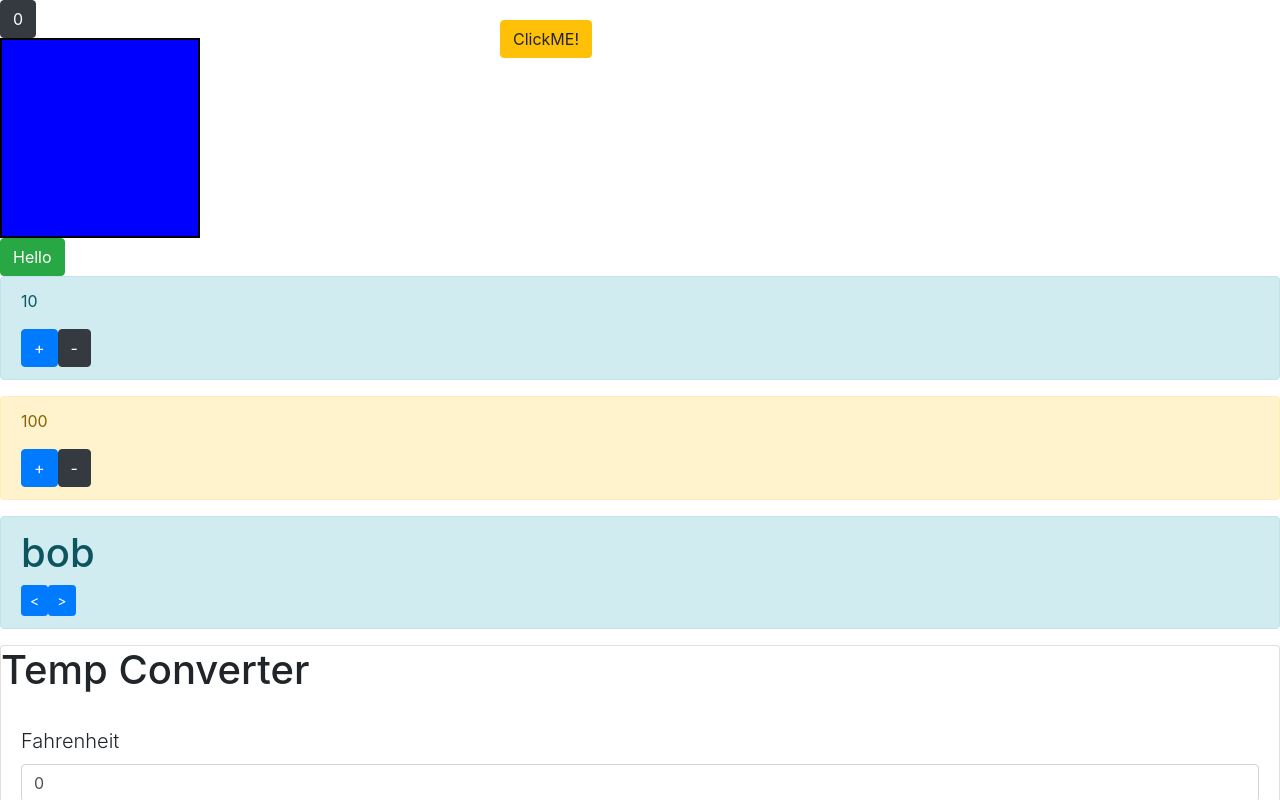
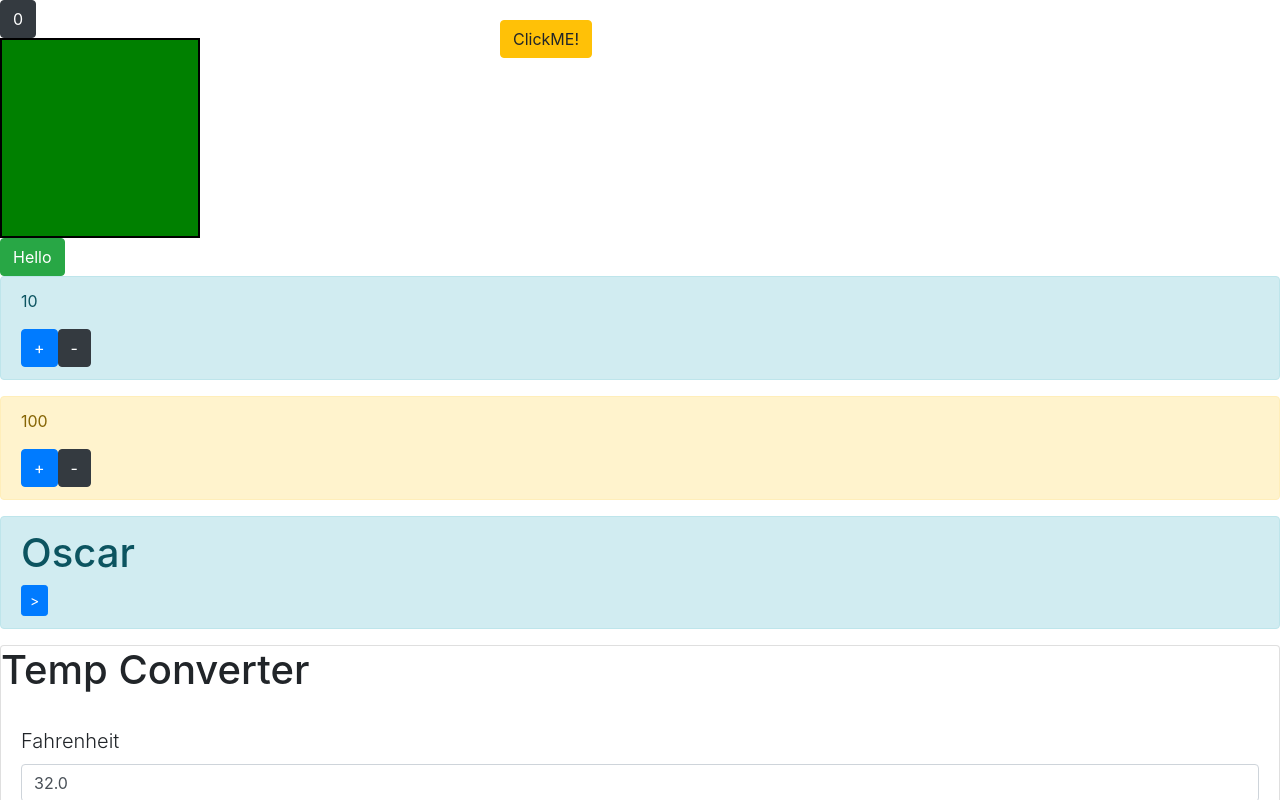
Before and after one commit to willnjl/10-react-continued, a React (Create React App) app: page /hooks in a window 1280 px wide. Shown: the top 800 px of the page. Built offline with nearby package versions, Linux system fonts and the light colour scheme.

Commit message:
start of reducers

```diff
--- a/src/App.js
+++ b/src/App.js
@@ -19,6 +19,7 @@ import CatchMeIfYouCan from "./components/10-hooks/CatchMeIfYouCan";
 import RollCall from "./components/10-hooks/RollCall";
 import TempConverter from "./components/10-hooks/TempConverter";
 import List from "./components/10-hooks/List";
+import Reducer from "./components/Reducers/Reducer";
 
 function App() {
   return (
@@ -59,9 +60,23 @@ function App() {
             <Counter initial={10} max={15} />
             <StepCounter step={50} max={200} initial={100} />
             <CatchMeIfYouCan />
-            <RollCall names={["bob", "alice", "jermaine"]} />
+            <RollCall
+              names={[
+                "Oscar",
+                "Oliver",
+                "G",
+                "Alex",
+                "Rohan",
+                "Marta",
+                "Dean",
+                "Tom",
+              ]}
+            />
             <TempConverter />
             <List />
+          </Route>
+          <Route exact path="/reducer">
+            <Reducer />
           </Route>
         </Switch>
       </Router>
--- a/src/components/10-hooks/RollCall.js
+++ b/src/components/10-hooks/RollCall.js
@@ -4,14 +4,10 @@ export default function RollCall({ names }) {
   const [index, setIndex] = useState(0);
 
   let handleClickRight = () => setIndex(index + 1);
-  let handleClickLeft = () => setIndex(index - 1);
 
   return (
     <div className="alert alert-info">
       <h1>{names[index % names.length]}</h1>
-      <button onClick={handleClickLeft} className="btn btn-primary btn-sm">
-        {"<"}
-      </button>
       <button onClick={handleClickRight} className="btn btn-primary btn-sm">
         {">"}
       </button>
--- a/src/components/10-hooks/Square.js
+++ b/src/components/10-hooks/Square.js
@@ -7,7 +7,11 @@ export default function Square({ color }) {
     width: "200px",
     height: "200px",
     border: "2px solid black",
-    backgroundColor: toggle ? color : "blue",
+    backgroundColor: toggle ? color : "green",
   };
   return <div onClick={handleClick} style={style}></div>;
 }
+
+Square.defaultProps = {
+  color: "hotpink",
+};
--- a/src/components/10-hooks/TempConverter.js
+++ b/src/components/10-hooks/TempConverter.js
@@ -1,20 +1,21 @@
 import React, { useState } from "react";
 
+let fToCelsius = (n) => (((n - 32) * 5) / 9).toFixed(2);
+let cToFahrenheit = (n) => ((n * 9) / 5 + 32).toFixed(2);
+
 export default function TempConverter() {
-  const [tempF, setTempF] = useState(0);
-  const [tempC, setTempC] = useState(0);
+  const [tempF, setTempF] = useState("32.0");
+  const [tempC, setTempC] = useState("0");
 
   const handleChangeF = (e) => {
-    let val = +e.currentTarget.value;
+    let val = e.currentTarget.value;
     setTempF(val);
-    let converted = (n) => (((n - 32) * 5) / 9).toFixed(2);
-    setTempC(converted(val));
+    setTempC(fToCelsius(+val));
   };
   const handleChangeC = (e) => {
-    let val = +e.currentTarget.value;
+    let val = e.currentTarget.value;
     setTempC(val);
-    let converted = (n) => ((n * 9) / 5 + 32).toFixed(2);
-    setTempF(converted(val));
+    setTempF(cToFahrenheit(+val));
   };
 
   return (
@@ -27,10 +28,10 @@ export default function TempConverter() {
           </label>
           <input
             onChange={handleChangeF}
+            value={tempF}
             name="F"
             type="text"
             className="form-control"
-            value={tempF}
           />
           <label className="lead" htmlFor="C">
             Celsius
--- /dev/null
+++ b/src/components/Reducers/Clicked.js
@@ -0,0 +1,29 @@
+import React, { useReducer } from "react";
+
+export default function Clicked() {
+  const initialState = {
+    clicked: false,
+  };
+
+  const reducer = (state, action) => {
+    if (action.type === "click") {
+      return {
+        ...state,
+        clicked: !state.clicked,
+      };
+    }
+    return state;
+  };
+
+  const [state, dispatch] = useReducer(reducer, initialState);
+  const { clicked } = state;
+
+  return (
+    <button
+      className={"btn btn-primary"}
+      onClick={() => dispatch({ type: "click" })}
+    >
+      {clicked ? "true" : "false"}
+    </button>
+  );
+}
--- /dev/null
+++ b/src/components/Reducers/Reducer.js
@@ -0,0 +1,10 @@
+import React from "react";
+import Clicked from "./Clicked";
+
+export default function Reducer() {
+  return (
+    <>
+      <Clicked />
+    </>
+  );
+}
```
Also changed, not shown: src/components/10-hooks/CatchMeIfYouCan.js (+5 -2 lines).
